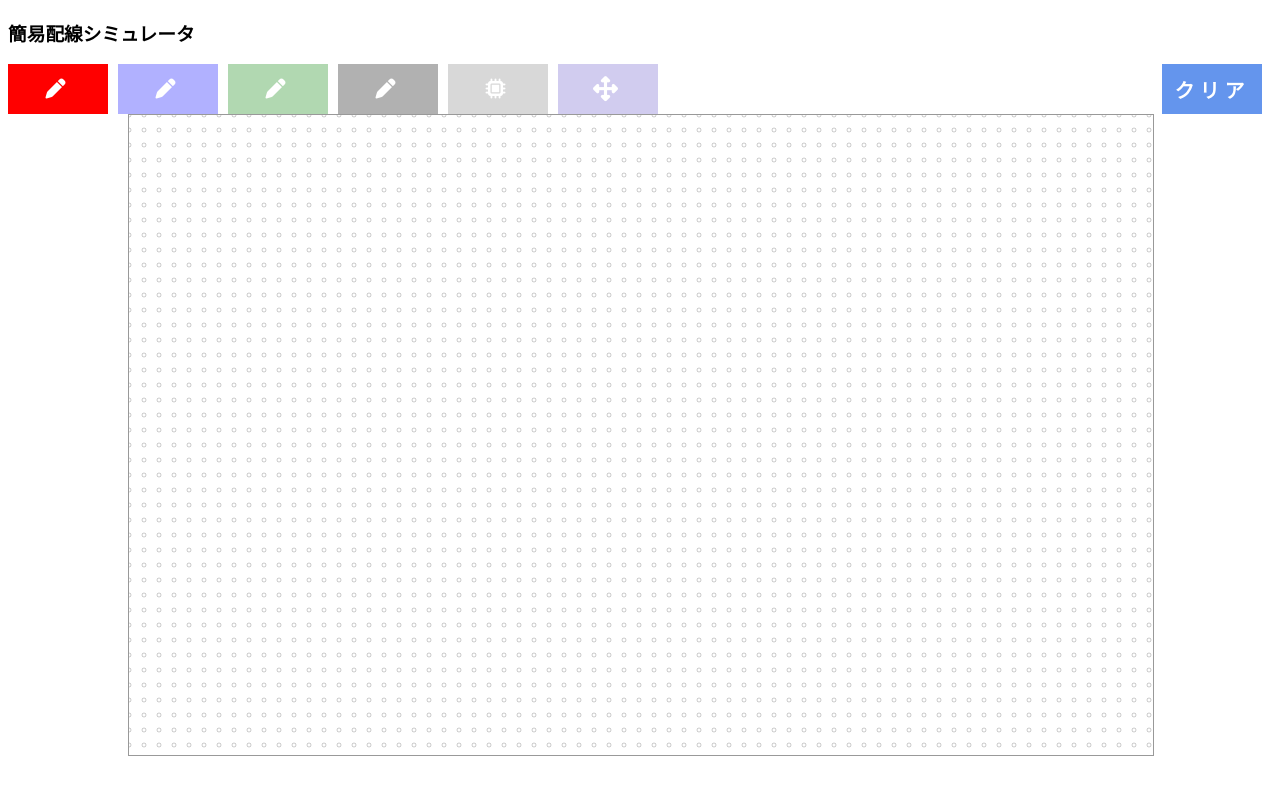
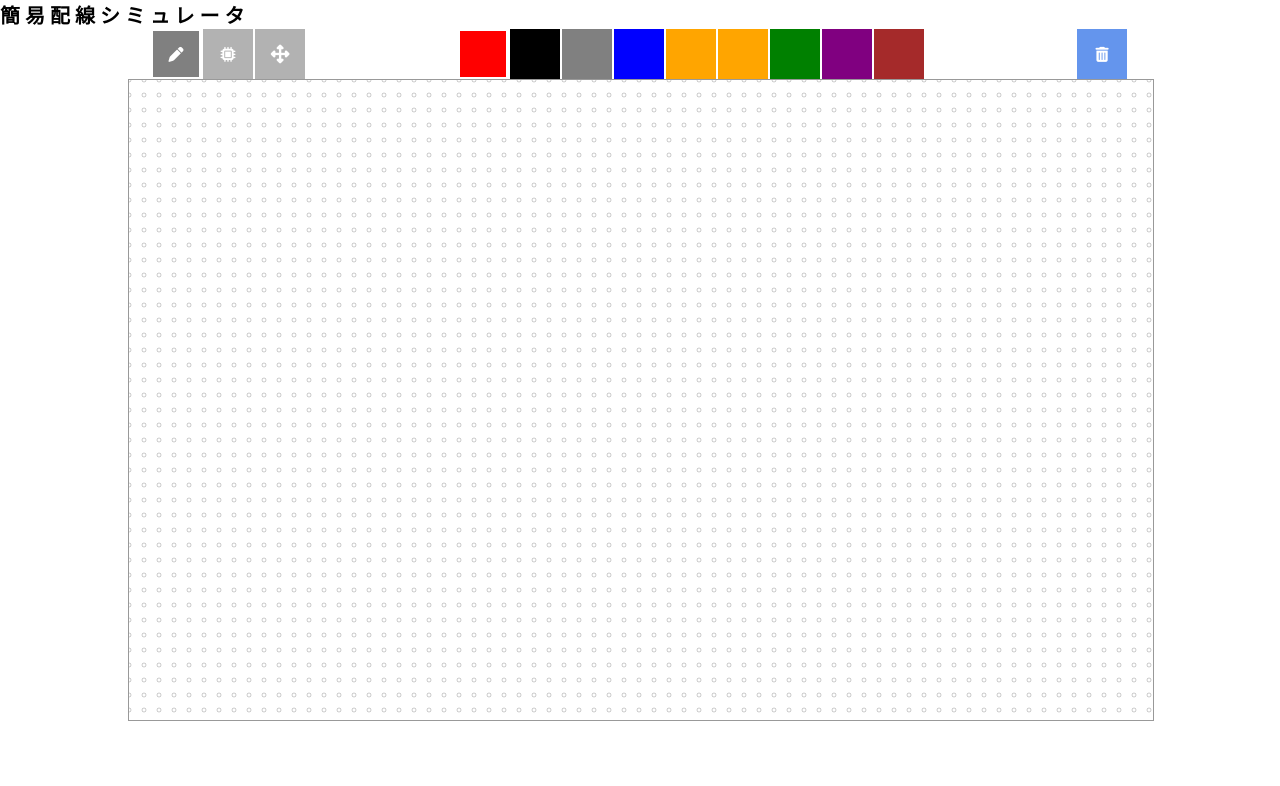
Before and after one commit to Ray-010/simple_wiring_simulator, a plain HTML site: page index.html in a window 1280 px wide. Drawn offline with Linux system fonts and the light colour scheme.

Commit message:
add more colors

```diff
--- a/index.html
+++ b/index.html
@@ -9,17 +9,29 @@
   <script src="https://kit.fontawesome.com/33f8918f34.js" crossorigin="anonymous"></script>
 </head>
 <body>
-  <h3>簡易配線シミュレータ</h3>
+  <h3 class="title">簡易配線シミュレータ</h3>
+  <div class="opeco">
+    <div class="operations">
+      <button id="line" class="box line active" onclick="change_mode('line')"><i class="fas fa-pen"></i></button>
+      <button id="rec" class="box rec" onclick="change_mode('rec')"><i class="fas fa-microchip"></i></button>
+      <button id="select" class="box select" onclick="change_mode('select')"><i class="fas fa-arrows-alt fa-lg"></i></button>
+    </div>
 
-  <div class="colors">
-    <button id="red" class="box red active" onclick="change_color('#ff0000', 'red')"><i class="fas fa-pen"></i></button>
-    <button id="blue" class="box blue" onclick="change_color('#0000ff', 'blue')"><i class="fas fa-pen"></i></button>
-    <button id="green" class="box green" onclick="change_color('#008000', 'green')"><i class="fas fa-pen"></i></button>
-    <button id="black" class="box black" onclick="change_color('#000000', 'black')"><i class="fas fa-pen"></i></button>
-    <button id="ic" class="box IC" onclick="draw_rec('#808080', 'ic')"><i class="fas fa-microchip"></i></button>
-    <button id="select" class="box select" onclick="select('select')"><i class="fas fa-arrows-alt fa-lg"></i></button>
-    <button id="clear_btn" class="box clear">クリア</button>
+    <!-- colors -->
+    <div class="colors">
+      <button id="red" class="box red active" onclick="change_color('#ff0000', 'red')"></button>
+      <button id="black" class="box black" onclick="change_color('#000000', 'black')"></button>
+      <button id="gray" class="box gray" onclick="change_color('#808080', 'gray')"></button>
+      <button id="blue" class="box blue" onclick="change_color('#0000ff', 'blue')"></i></button>
+      <button id="yellow" class="box yellow" onclick="change_color('#ffff00', 'yellow')"></i></button>
+      <button id="orange" class="box orange" onclick="change_color('#ff8c00', 'orange')"></i></button>
+      <button id="green" class="box green" onclick="change_color('#008000', 'green')"></button>
+      <button id="purple" class="box purple" onclick="change_color('#800080', 'purple')"></button>
+      <button id="brown" class="box brown" onclick="change_color('#a52a2a', 'brown')"></button>
+    </div>
+    <button id="clear_btn" class="box clear"><i class="fas fa-trash-alt"></i></button>
   </div>
+
 
   <div class="layer-block">
     <div id="layer" class="layer-wrap hidden">
@@ -29,7 +41,6 @@
     </div>
   </div>
 
-
   <script src="./js/fabric.min.js"></script>
   <script src="./js/jquery-3.4.1.min.js"></script>
   <script src="./js/draw.js"></script>
--- a/js/draw.js
+++ b/js/draw.js
@@ -4,6 +4,8 @@ let newX = null;//終点
 let newY = null;//終点
 let mouse_move = false;
 let line_color = "#ff0000"
+let rec_line_color = "#808080"
+let rec_color = "#000000"
 let line_width = 3;
 let grid_spacing = 15;
 let mode = "line"
@@ -16,7 +18,6 @@ const base_canvas = document.getElementById("base");
 const anime_canvas = document.getElementById("animation");
 const base_ctx = base_canvas.getContext("2d");
 const canvas = new fabric.Canvas("draw");
-
 
 $(document).ready( function() {
   win_width = window.innerWidth;
@@ -58,25 +59,24 @@ function set_grid() {
 }
 
 // 図形生成
-function add_line(x1, y1, x2, y2, color) {
+function add_line(x1, y1, x2, y2) {
   canvas.add(new fabric.Line(
     // (始点x, y, 終点x, y)
     [x1, y1, x2, y2], {
       strokeWidth: line_width, //太さ
-      stroke: color,
+      stroke: line_color,
       selectable: false,
       hasControls: false,
       hoverCursor: "default",
   }));
 }
 
-function add_rec(x1, y1, x2, y2, color) {
+function add_rec(x1, y1, x2, y2) {
   canvas.add(new fabric.Rect({
     left: x1, top: y1,
     width: x2-x1, height: y2-y1,
-    fill: color,
-    opacity: 0.5,
-    stroke: "black",
+    fill: "rgba(0, 0, 0, 0.2)",
+    stroke: rec_line_color,
     strokeWidth: line_width,
     selectable: false,
     hasControls: false,
@@ -112,9 +112,9 @@ canvas.on("mouse:up", function(options) {
       newY = Math.round(options.pointer.y/grid_spacing)*grid_spacing
     }
     if(mode == "line") {
-      add_line(oldX, oldY, newX, newY, line_color);
+      add_line(oldX, oldY, newX, newY);
     } else if (mode=="rec") {
-      add_rec(oldX, oldY, newX, newY, line_color);
+      add_rec(oldX, oldY, newX, newY);
     }
   }
 })
@@ -151,55 +151,43 @@ canvas.on("object:moving", function(options) {
 })
 
 // モード切替
-color_list = ["red", "blue", "green", "black", "ic", "select"];
+operations = ["line", "rec", "select"];
+colors = ["red", "blue", "green", "black", "purple", "brown", "orange", "yellow", "gray"];
+
 function change_color(color, id) {
-  canvas.discardActiveObject(); // 選択の全解除
-  mode = "line";
   line_color = color;
-  let all_obj = canvas.getObjects();
-  all_obj.forEach(obj=>{
-    obj.hoverCursor = "default";
-    obj.selectable = false;
-  });
-
-  for(let i=0; i<color_list.length; i++) {
-    document.getElementById(color_list[i]).classList.remove("active");
+  for(let i=0; i<colors.length; i++) {
+    document.getElementById(colors[i]).classList.remove("active");
   }
   document.getElementById(id).classList.add("active");
 }
 
-function draw_rec(color, id) {
+function change_mode(draw_mode) {
   canvas.discardActiveObject(); // 選択の全解除
+  mode = draw_mode;
   let all_obj = canvas.getObjects();
-  mode = "rec";
-  line_color = color;
-  all_obj.forEach(obj=>{
-    obj.hoverCursor = "default";
-    obj.selectable = false;
-  });
-
-  for(let i=0; i<color_list.length; i++) {
-    document.getElementById(color_list[i]).classList.remove("active");
+  if(draw_mode=="select") {
+    all_obj.forEach(obj=>{
+      obj.hoverCursor = "move";
+      obj.selectable = true;
+    });
+  } else {
+    all_obj.forEach(obj=>{
+      obj.hoverCursor = "default";
+      obj.selectable = false;
+    });
   }
-  document.getElementById(id).classList.add("active");
-}
-
-function select(id) {
-  mode = "select";
-  let all_obj = canvas.getObjects();
-  all_obj.forEach(obj=>{
-    obj.hoverCursor = "move";
-    obj.selectable = true;
-  });
-
-  for(let i=0; i<color_list.length; i++) {
-    document.getElementById(color_list[i]).classList.remove("active");
+  for(let i=0; i<operations.length; i++) {
+    document.getElementById(operations[i]).classList.remove("active");
   }
-  document.getElementById(id).classList.add("active");
+  document.getElementById(draw_mode).classList.add("active");
 }
 
 // キャンバス全削除
 const clear_btn = document.getElementById("clear_btn");
 clear_btn.onclick = function(){
-  canvas.clear();
+  alarm_text = "特定の要素の削除は選択モードの状態でBackSpaceで消せます。\n本当に全部削除しても良いですか?";
+  if (window.confirm(alarm_text)) {
+    canvas.clear();
+  }
 };
--- a/js/main.js
+++ b/js/main.js
@@ -45,6 +45,7 @@ canvas.on("mouse:move", function(options) {
 
       ctx.font = "bold 25px serif";
       ctx.fillStyle = "#000000";
+      ctx.globalAlpha = 1.0;
       x_value = Math.abs((moveX-oldX)/grid_spacing);
       y_value = Math.abs((moveY-oldY)/grid_spacing);
       ctx.fillText(`${x_value}x${y_value}`, moveX+5, b_oldY-10);
@@ -52,7 +53,8 @@ canvas.on("mouse:move", function(options) {
 
       ctx.globalAlpha = 0.5;
       ctx.strokeStyle = "#000000";
-      ctx.fillStyle = line_color;
+      ctx.fillStyle = rec_color;
+      ctx.globalAlpha = 0.3;
       ctx.rect(b_oldX, b_oldY, moveX-oldX, moveY-oldY);
       ctx.fill();
     }
--- a/main.css
+++ b/main.css
@@ -1,59 +1,124 @@
+@charset "UTF-8";
+
+html {
+  font-size: 62.5%;
+  scroll-padding-top: 70px;
+}
+*, *::before, *::after {
+  box-sizing: border-box;
+}
+body {
+  font-family: ' Times New Roman, Noto Sans JP', sans-serif;
+  color: #fffffe;
+  letter-spacing: 5px;
+  /* background-attachment: fixed; */
+  /* background-color: #f9f4ef; */
+  /* width: 100%; */
+}
+body a{
+  display: block;
+  text-decoration: none;
+}
+ul li {
+  list-style: none;
+}
+* {
+  margin: 0;
+  padding: 0;
+}
+.hidden {
+  display: none;
+}
+
+.title {
+  color: black;
+  font-size: 20px;
+}
+
 /* Nav --------------------------------------------------------- */
-.red {
-  background-color: red;
-  border: 1px solid red;
-  opacity: 0.3;
-}
-.blue {
-  background-color: blue;
-  border: 1px solid blue;
-  opacity: 0.3;
-}
-.green {
-  background-color: green;
-  border: 1px solid green;
-  opacity: 0.3;
-}
-.black {
-  background-color: black;
-  border: 1px solid black;
-  opacity: 0.3;
-}
-.IC {
+.line {
   background-color: gray;
   border: 1px solid gray;
-  opacity: 0.3;
+  opacity: 0.6;
+}
+.rec {
+  background-color: gray;
+  border: 1px solid gray;
+  opacity: 0.6;
 }
 .select {
-  background-color: slateblue;
-  border: 1px solid slateblue;
-  opacity: 0.3;
+  background-color: gray;
+  border: 1px solid gray;
+  opacity: 0.6;
 }
 .clear {
-  margin-left: auto;
   background-color: cornflowerblue;
   border: 1px solid cornflowerblue;
   opacity: 1;
 }
 
+
+/* Colors --------------------------------------------------------- */
+.red {
+  background-color: red;
+  border: 1px solid red;
+}
+.blue {
+  background-color: blue;
+  border: 1px solid blue;
+}
+.green {
+  background-color: green;
+  border: 1px solid green;
+}
+.black {
+  background-color: black;
+  border: 1px solid black;
+}
+.purple {
+  background-color: purple;
+  border: 1px solid purple;
+}
+.brown {
+  background-color: brown;
+  border: 1px solid brown;
+}
+.orange {
+  background-color: orange;
+  border: 1px solid orange;
+}
+.yellow {
+  background-color: orange;
+  border: 1px solid orange;
+}
+.gray {
+  background-color: gray;
+  border: 1px solid gray;
+}
+.opeco {
+  display: flex;
+  justify-content: space-evenly;
+}
 .active {
   opacity: 1.0;
+  border: 2px solid white;
 }
 
+.operations {
+  display: flex;
+}
 .colors {
   display: flex;
 }
-
 .box {
-  font-size: 20px;
+  font-size: 15px;
   font-weight: bold;
   color: white;
-  letter-spacing: 5px;
-  margin-right: 10px;
+  margin-right: 2px;
   display: flex;
   justify-content: space-evenly;
   align-items: center;
-  width: 100px;
+  width: 50px;
   height: 50px;
 }
 
```
